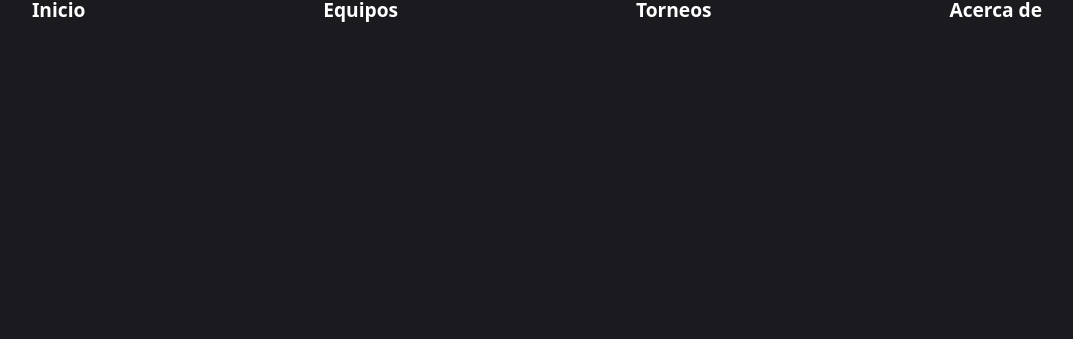
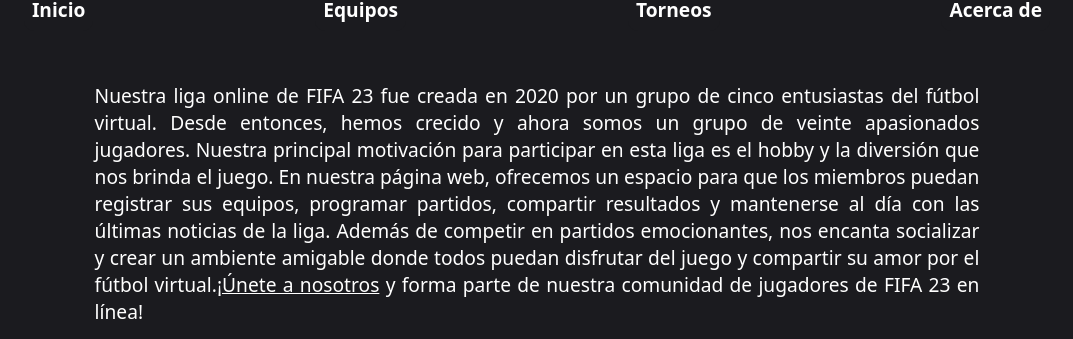
Before and after one commit to Manuelrincon37/serrano-project-v2, a React (Vite) app: page / in a window 1280 px wide. Shown: the part 461-800 px from the top of the page, without its empty margins (103-1176 px from the left). Built offline with nearby package versions, Linux system fonts and the light colour scheme.

Commit message:
main path

```diff
--- a/src/routes/MainRouter.jsx
+++ b/src/routes/MainRouter.jsx
@@ -11,6 +11,7 @@ export const MainRouter = () => {
         <Navigation/>
         {/* Routes below */}
         <Routes>
+            <Route path='/' element={<Index/>} />
             <Route path="/index" element={<Index/>} />
             <Route path='/teams' element={<h1>Teams</h1>} />
         </Routes>
```
